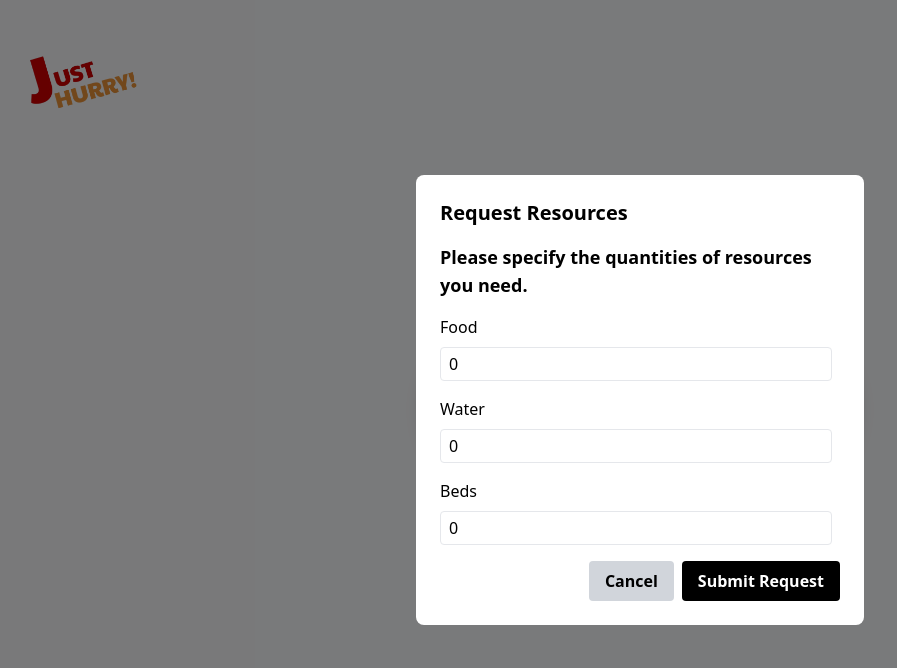
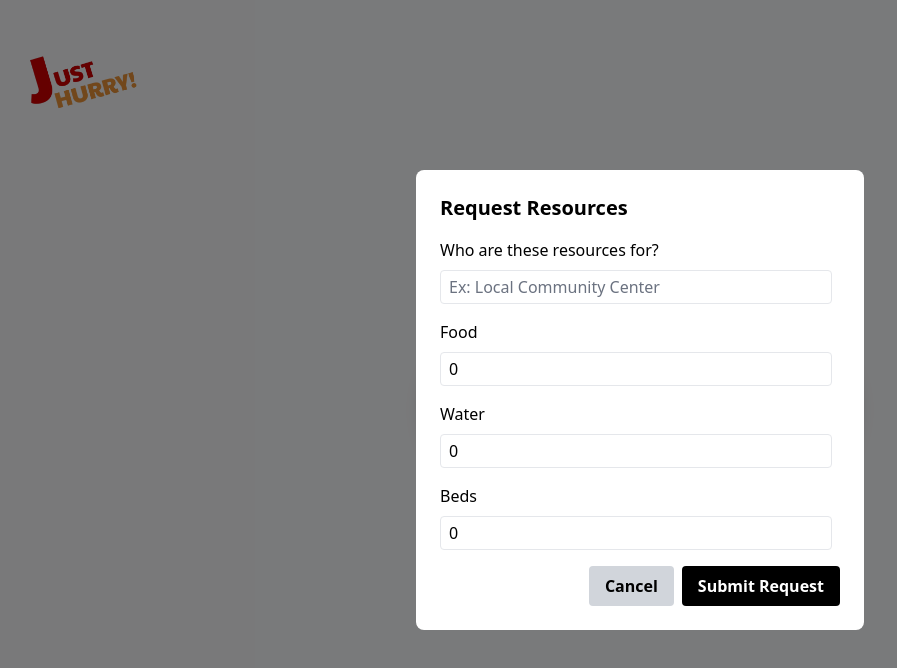
Before and after one commit to AnandVishesh1301/just-hurry, a Next.js app: page /user in a window 1280 px wide. Both pictures are taken after a click on the button "Request Resources". Shown: the top 668 px of the page, without its empty margins (0-897 px from the left). Built offline with nearby package versions, Linux system fonts and the light colour scheme.

Commit message:
supplies purpose added

```diff
--- a/app/user/page.js
+++ b/app/user/page.js
@@ -20,6 +20,7 @@ export default function EmergencyDashboard() {
   const [isResourceLoading, setIsResourceLoading] = useState(false);
   const [resourceErrorMessage, setResourceErrorMessage] = useState(null);
   const [isRequestSubmitted, setIsRequestSubmitted] = useState(false);
+  const [purpose, setPurpose] = useState("");
 
   const modalRef = useRef(null);
 
@@ -124,6 +125,7 @@ export default function EmergencyDashboard() {
             name: savedName,
             latitude: latitude,
             longitude: longitude,
+            purpose: purpose
           });
 
           setShowResourceModal(false);
@@ -194,15 +196,30 @@ export default function EmergencyDashboard() {
             <h2 className="text-xl font-bold mb-4">Request Resources</h2>
             {/* New heading for user details */}
 
-            <p>
-              <h3 className="text-lg font-semibold mb-4" >Please specify the quantities of resources you need.</h3>
-            </p>
             {resourceErrorMessage && (
               <div className="text-center text-red-500 text-sm mb-4">
                 {resourceErrorMessage}
               </div>
             )}
             <form onSubmit={handleRequestSubmit}>
+              <div className="mb-4">
+                <label htmlFor="purpose" className="block mb-2">
+                  Who are these resources for?
+                </label>
+                <div className="flex items-center">
+                  <input
+                    id="purpose"
+                    value={purpose}
+                    onChange={(e) => setPurpose(e.target.value)}
+                    placeholder="Ex: Local Community Center"  // Add a placeholder here
+                    className="border rounded px-2 py-1 w-full mr-2 placeholder-gray-500"  // Add Tailwind class to style the placeholder
+                    disabled={isResourceLoading}
+                  />
+                </div>
+              </div>
+              {/* <p>
+                <h3 className="text-lg font-semibold mb-4" >Please specify the quantities of resources you need.</h3>
+              </p> */}
               <div className="mb-4">
                 <label htmlFor="food" className="block mb-2">
                   Food
```
Also changed, not shown: 1 other file (tests, documents, lock files or other folders).
